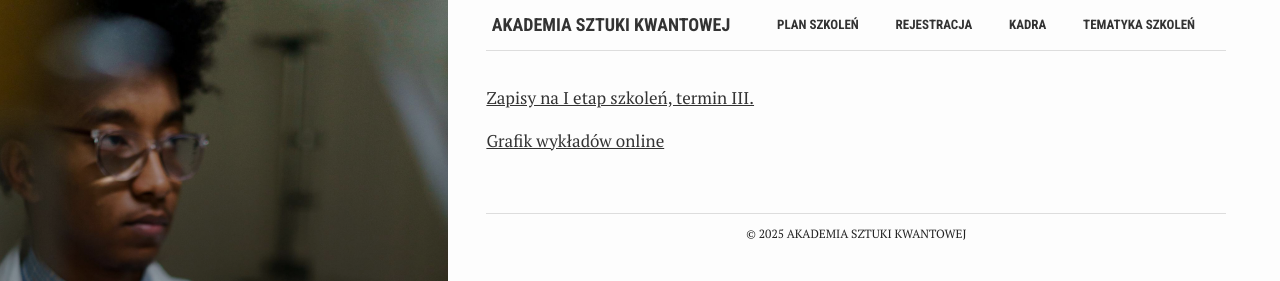
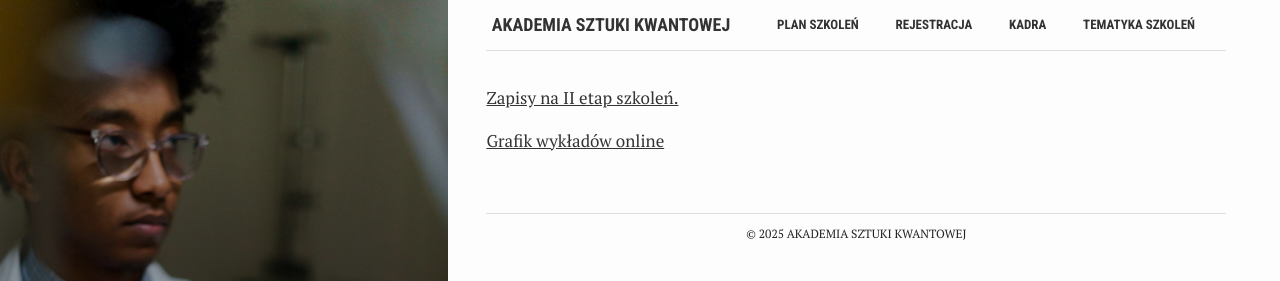
Before and after one commit to iitis/ask-website, a Jekyll site: the page built from register.md, in a window 1280 px wide. Shown: the top 281 px of the page. Built offline with Jekyll 4.4.1, drawn with Linux system fonts in a browser that asks for light colours.

Commit message:
update registration

```diff
--- a/register.md
+++ b/register.md
@@ -7,6 +7,6 @@ summary: "Rejestracja na szkolenia"
 active: true
 ---
 
-[Zapisy na I etap szkoleń, termin III.](https://akademia.iitis.pl/event/12/)
+[Zapisy na II etap szkoleń.](https://akademia.iitis.pl/)
 
 [Grafik wykładów online]({{ site.docs | relative_url }}/grafik_szkolen.pdf)
```
